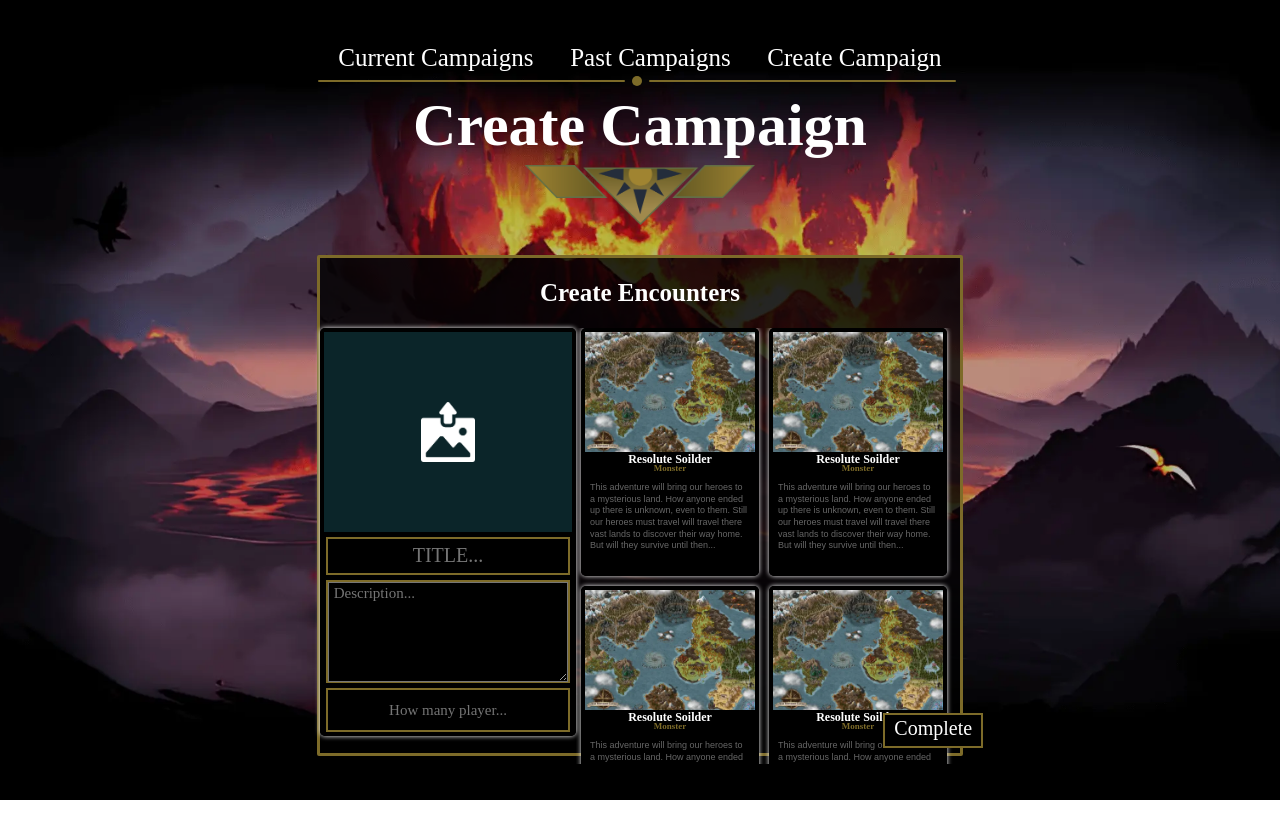
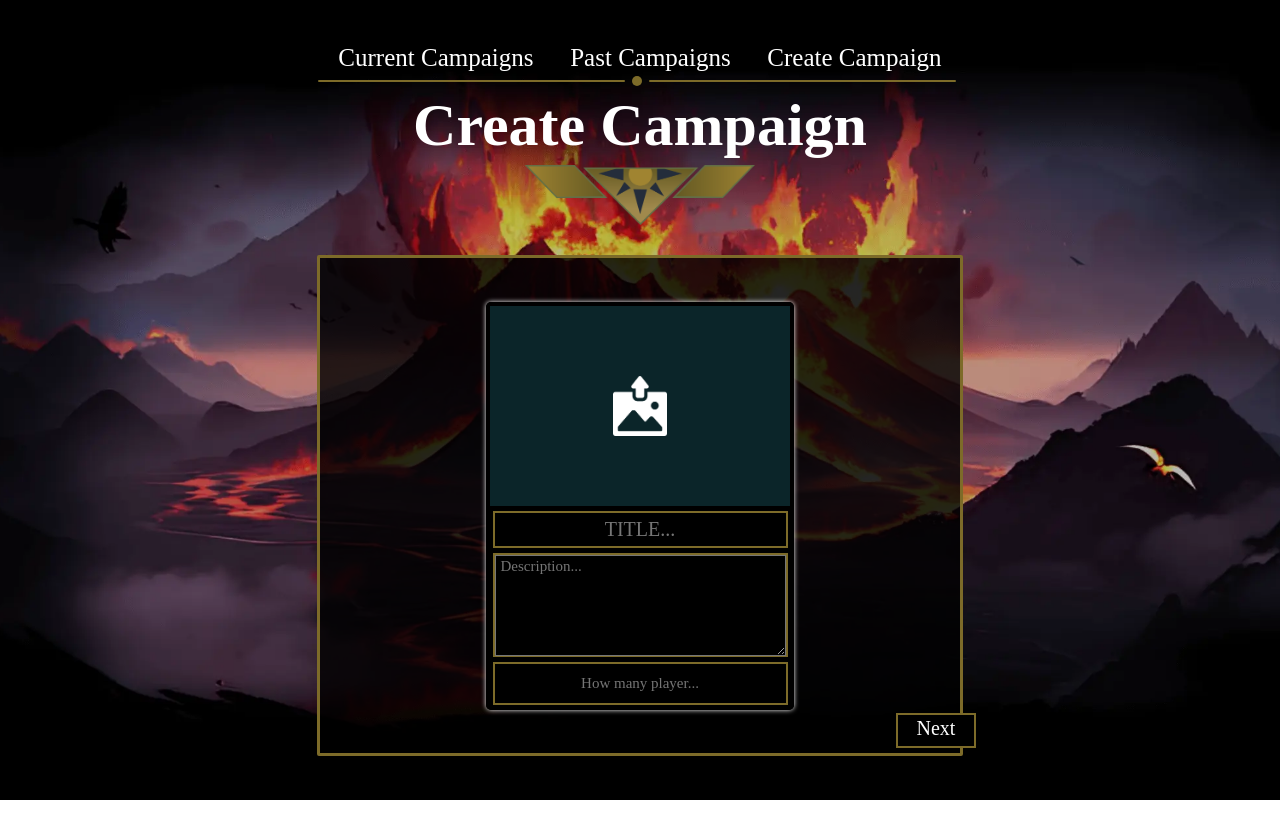
Before and after one commit to fluffyshark/whistling_dragons_client, a React (Create React App) app: page /createcampaign in a window 1280 px wide. After the commit the page ends 800 px from the top, so only its background shows below. Built offline with nearby package versions, Linux system fonts and the light colour scheme; a web font is replaced by a local one.

Commit message:
Functionality - In CreateCampaign, clicking on Next-btn takes user to next section of the creation process (15min)

```diff
--- a/src/pages/createCampaign/CreateCampaign.tsx
+++ b/src/pages/createCampaign/CreateCampaign.tsx
@@ -10,6 +10,8 @@ import CreateCampaignStory from './components/CreateCampaignStory'
 type Props = {}
 
 const CreateCampaign = (props: Props) => {
+
+  const [campaignPhase, setCampaignPhase] = useState<string>("cardPhase")
 
 
 
@@ -29,8 +31,10 @@ const CreateCampaign = (props: Props) => {
           </div>
         </div>
 
-
-        <CreateCampaignEncounters />
+        {campaignPhase === "cardPhase" && <CreateCampaignCard setCampaignPhase={setCampaignPhase} />}
+        {campaignPhase === "storyPhase" && <CreateCampaignStory setCampaignPhase={setCampaignPhase} />}
+        {campaignPhase === "mapPhase" && <CreateCampaignMaps setCampaignPhase={setCampaignPhase} />}
+        {campaignPhase === "enchountersPhase" && <CreateCampaignEncounters />}
 
     </div>
   )
--- a/src/pages/createCampaign/components/CreateCampaignCard.tsx
+++ b/src/pages/createCampaign/components/CreateCampaignCard.tsx
@@ -2,17 +2,19 @@ import React, { useState } from 'react'
 import icon_upload_image from "../../../components/assets/misc/icon_upload_image.png"
 import CardCreator from './CardCreator';
 
-type Props = {}
+type CreateCampaignCardProps = {
+    setCampaignPhase: (value: string) => void;
+}
 
-const CreateCampaignCard = (props: Props) => {
 
+const CreateCampaignCard = ({setCampaignPhase}: CreateCampaignCardProps) => {
 
   return (
     <div className="createCampaign_cardContainer">
 
             <CardCreator cardType={"campaign"}/>
 
-            <button className="createCampaign_cardContainer_cardNextBtn"><p>Next</p></button>
+            <button className="createCampaign_cardContainer_cardNextBtn" onClick={() => setCampaignPhase("storyPhase")}><p>Next</p></button>
 
     </div>
   )
--- a/src/pages/createCampaign/components/CreateCampaignMaps.tsx
+++ b/src/pages/createCampaign/components/CreateCampaignMaps.tsx
@@ -1,9 +1,13 @@
 import React from 'react'
 import icon_upload_image from "../../../components/assets/misc/icon_upload_image.png"
 
-type Props = {}
+type CampaignMapProps = {
+    setCampaignPhase: (value: string) => void;
+}
 
-const CreateCampaignMaps = (props: Props) => {
+
+const CreateCampaignMaps = ({setCampaignPhase}: CampaignMapProps) => {
+
   return (
     <div className='campaignMaps_container'>
         <div className="campaignMaps_container_title">
@@ -16,7 +20,7 @@ const CreateCampaignMaps = (props: Props) => {
 
 
         </div>
-        <button className="campaignMaps_container_cardNextBtn"><p>Next</p></button>
+        <button className="campaignMaps_container_cardNextBtn" onClick={() => setCampaignPhase("enchountersPhase")}><p>Next</p></button>
     </div>
   )
 }
--- a/src/pages/createCampaign/components/CreateCampaignStory.tsx
+++ b/src/pages/createCampaign/components/CreateCampaignStory.tsx
@@ -1,14 +1,19 @@
 import React, { useState } from 'react'
 
-type Props = {}
 
-const CreateCampaignStory = (props: Props) => {
+type CampaignStoryProps = {
+    setCampaignPhase: (value: string) => void;
+}
+
+
+const CreateCampaignStory = ({setCampaignPhase}: CampaignStoryProps) => {
 
     const [textValue, setTextValue] = useState<string>('');
 
     const handleTextChange = (event: React.ChangeEvent<HTMLTextAreaElement>) => {
         setTextValue(event.target.value);
       };
+
 
   return (
     <div className='campaignStory_container'>
@@ -17,7 +22,7 @@ const CreateCampaignStory = (props: Props) => {
             <textarea placeholder='Tell a story...' value={textValue} onChange={handleTextChange} name="text" id="text" cols={1} rows={2} />
         </div>
 
-        <button className="campaignStory_container_cardNextBtn"><p>Next</p></button>
+        <button className="campaignStory_container_cardNextBtn" onClick={() => setCampaignPhase("mapPhase")}><p>Next</p></button>
     </div>
   )
 }
```
